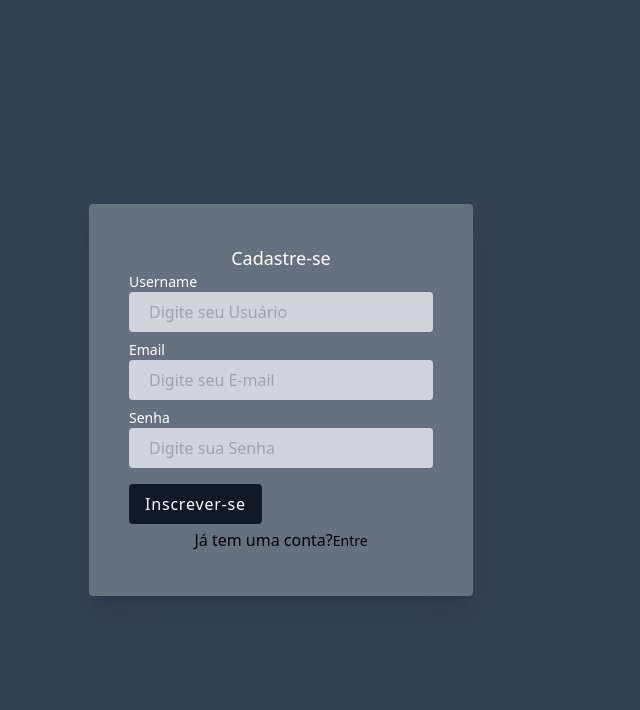
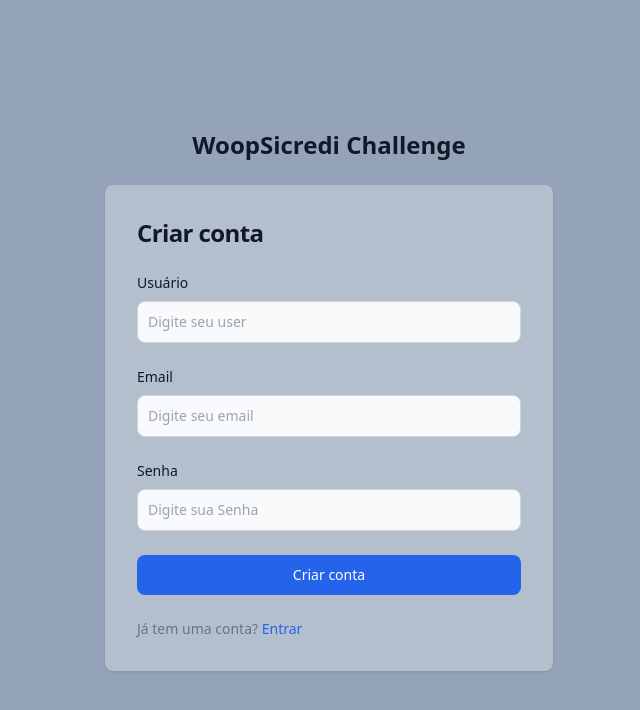
Before and after one commit to MarcellyGuimaraes/dragons-list, a React (Vite) app: page /cadastrar in a window 1280 px wide. Shown: the top 710 px of the page, without its empty margins (311-951 px from the left). Built offline with nearby package versions, Linux system fonts and the light colour scheme.

Commit message:
arrumando o css da tela de login

```diff
--- a/src/components/Button/index.jsx
+++ b/src/components/Button/index.jsx
@@ -4,7 +4,7 @@
   return (
     <button
       type={Type}
-      className="px-4 py-1 text-white font-light tracking-wider bg-gray-900 hover:bg-gray-800 rounded"
+      className="w-full text-white bg-blue-600 hover:bg-blue-700 focus:ring-4 focus:outline-none focus:ring-blue-300 font-medium rounded-lg text-sm px-5 py-2.5 text-center dark:bg-blue-600 dark:hover:bg-blue-700 dark:focus:ring-blue-800"
       onClick={onClick}
     >
       {Text}
--- a/src/components/Input/index.jsx
+++ b/src/components/Input/index.jsx
@@ -3,7 +3,7 @@
 const Input = ({ type, placeholder, value, onChange }) => {
   return (
     <input
-      className="w-full px-5 py-1 text-gray-700 bg-gray-300 rounded focus:outline-none focus:bg-white"
+      className="bg-gray-50 border border-gray-300 text-gray-900 sm:text-sm rounded-lg block w-full p-2.5"
       value={value}
       onChange={onChange}
       type={type}
--- a/src/components/Table/HeaderTable/index.jsx
+++ b/src/components/Table/HeaderTable/index.jsx
@@ -19,7 +19,7 @@
             onClick={() => handleClick(0, 'adicionar', 'TesteName')}
             className="text-green-600 dark:text-green-500 hover:underline"
           >
-            Criar novo de tipo aleatório
+            Criar novo
           </button>
         </th>
       </tr>
--- a/src/hooks/handleClick.js
+++ b/src/hooks/handleClick.js
@@ -31,7 +31,7 @@
         } else {
           api
             .post('', {
-              title: item,
+              name: item,
               type: elemento,
               createdAt: today,
             })
--- a/src/templates/Cadastrar/index.jsx
+++ b/src/templates/Cadastrar/index.jsx
@@ -31,36 +31,42 @@
   }
 
   return (
-    <div className="h-screen font-sans bg-cover bg-slate-700">
-      <div className="container mx-auto h-full flex flex-1 justify-center items-center">
-        <div className="w-full max-w-lg">
-          <div className="leading-loose">
-            <form className="max-w-sm m-4 p-10 bg-white bg-opacity-25 rounded shadow-xl">
-              <p className="text-white font-medium text-center text-lg font-bold">
-                Cadastre-se
+    <div className="flex flex-col bg-slate-400 items-center justify-center px-6 py-8 mx-auto md:h-screen lg:py-0">
+      <p className="flex items-center mb-6 text-2xl font-semibold text-gray-900 dark:text-white">
+        WoopSicredi Challenge
       </p>
-              <div className="">
-                <label className="block text-sm text-white" htmlFor="email">
-                  Username
+      <div className="w-full bg-white bg-opacity-30 rounded-lg shadow dark:border md:mt-0 sm:max-w-md xl:p-0 dark:bg-gray-800 dark:border-gray-700">
+        <div className="p-6 space-y-4 md:space-y-6 sm:p-8">
+          <h1 className="text-xl font-bold leading-tight tracking-tight text-gray-900 md:text-2xl dark:text-white">
+            Criar conta
+          </h1>
+          <form className="space-y-4 md:space-y-6" action="#">
+            <div>
+              <label className="block mb-2 text-sm font-medium text-gray-900 dark:text-white">
+                Usuário
               </label>
               <Input
                 type="text"
-                  placeholder="Digite seu Usuário"
+                placeholder="Digite seu user"
                 value={user}
                 onChange={(e) => [setUser(e.target.value), setError('')]}
               />
             </div>
-              <div className="mt-2">
-                <label className="block  text-sm text-white">Email</label>
+            <div>
+              <label className="block mb-2 text-sm font-medium text-gray-900 dark:text-white">
+                Email
+              </label>
               <Input
                 type="email"
-                  placeholder="Digite seu E-mail"
+                placeholder="Digite seu email"
                 value={email}
                 onChange={(e) => [setEmail(e.target.value), setError('')]}
               />
             </div>
-              <div className="mt-2">
-                <label className="block  text-sm text-white">Senha</label>
+            <div>
+              <label className="block mb-2 text-sm font-medium text-gray-900 dark:text-white">
+                Senha
+              </label>
               <Input
                 type="password"
                 placeholder="Digite sua Senha"
@@ -68,25 +74,18 @@
                 onChange={(e) => [setSenha(e.target.value), setError('')]}
               />
             </div>
-              {error}
-              <div className="mt-4 items-center flex justify-between">
-                <Button Text="Inscrever-se" onClick={handleCadastrar} />
-              </div>
-              <div className="text-center">
-                <p>
-                  Já tem uma conta?
-                  <strong>
+            <span className="font-bold text-red-500">{error}</span>
+            <Button Text="Criar conta" onClick={handleCadastrar} />
+            <p className="text-sm font-light text-gray-500 dark:text-gray-400">
+              Já tem uma conta?{' '}
               <Link
-                      className="inline-block right-0 align-baseline font-light text-sm text-500"
                 to="/"
+                className="font-medium text-blue-600 hover:underline dark:text-blue-500"
               >
-                      Entre
+                Entrar
               </Link>
-                  </strong>
             </p>
-              </div>
           </form>
-          </div>
         </div>
       </div>
     </div>
--- a/src/templates/Entrar/index.jsx
+++ b/src/templates/Entrar/index.jsx
@@ -29,26 +29,31 @@
   }
 
   return (
-    <div className="h-screen font-sans bg-cover bg-slate-700">
-      <div className="container mx-auto h-full flex flex-1 justify-center items-center">
-        <div className="w-full max-w-lg">
-          <div className="max-w-sm m-4 p-10 bg-white bg-opacity-25 rounded shadow-xl">
-            <p className="text-white font-medium text-center text-lg font-bold">
-              Entrar
-            </p>
-            <div className="">
-              <label className="block text-sm text-white" htmlFor="user">
-                E-mail
+    <div className="flex flex-col bg-slate-400 items-center justify-center px-6 py-8 mx-auto md:h-screen lg:py-0">
+      <p className="flex items-center mb-6 text-2xl font-semibold text-gray-900 dark:text-white">
+        WoopSicredi Challenge
+      </p>
+      <div className="w-full bg-white bg-opacity-40 rounded-lg shadow dark:border md:mt-0 sm:max-w-md xl:p-0 dark:bg-gray-800 dark:border-gray-700">
+        <div className="p-6 space-y-4 md:space-y-6 sm:p-8">
+          <h1 className="text-xl font-bold leading-tight tracking-tight text-gray-900 md:text-2xl dark:text-white">
+            Entrar na conta
+          </h1>
+          <form className="space-y-4 md:space-y-6" action="#">
+            <div>
+              <label className="block mb-2 text-sm font-medium text-gray-900 dark:text-white">
+                Usuário
               </label>
               <Input
                 type="text"
-                placeholder="Digite seu Username"
+                placeholder="Digite seu user"
                 value={user}
                 onChange={(e) => [setUser(e.target.value), setError('')]}
               />
             </div>
-            <div className="mt-2">
-              <label className="block  text-sm text-white">Senha</label>
+            <div>
+              <label className="block mb-2 text-sm font-medium text-gray-900 dark:text-white">
+                Senha
+              </label>
               <Input
                 type="password"
                 placeholder="Digite sua Senha"
@@ -56,20 +61,17 @@
                 onChange={(e) => [setSenha(e.target.value), setError('')]}
               />
             </div>
-
-            <span>{error}</span>
-            <div className="mt-4 items-center flex justify-center">
-              <Button Text="Entrar" onClick={handleLogin} />
-            </div>
-            <div className="text-center">
+            <Button Text="Entrar" onClick={handleLogin} />
+            <p className="text-sm font-light text-gray-500 dark:text-gray-400">
+              Não tem uma conta?{' '}
               <Link
                 to="/cadastrar"
-                className="inline-block right-0 align-baseline font-light text-sm text-500"
+                className="font-medium text-blue-600 hover:underline dark:text-blue-500"
               >
-                &nbsp;Registre-se
+                Registre-se
               </Link>
-            </div>
-          </div>
+            </p>
+          </form>
         </div>
       </div>
     </div>
--- a/src/templates/Home/index.jsx
+++ b/src/templates/Home/index.jsx
@@ -18,11 +18,9 @@
   if (!dragons) return null
 
   return (
-    <div className="flex flex-col justify-center m-2">
-      <h1 className="m-4 mb-7 text-center text-xl font-bold">
-        Tabela de dragões
-      </h1>
-      <table className="w-full text-left text-sm md:w-4/5 md:self-center md:border text-gray-500 dark:text-gray-400">
+    <div className="flex flex-col justify-center bg-slate-400 h-screen">
+      <h1 className="mb-7 text-center text-xl font-bold">Tabela de dragões</h1>
+      <table className="w-full text-left bg-opacity-40 text-sm md:w-4/5 md:self-center md:border text-gray-500 dark:text-gray-400">
         <HeaderTable />
         <tbody>
           {dragons.map((dragon) => {
```
Lines whose indentation alone changed are shown as unchanged.
